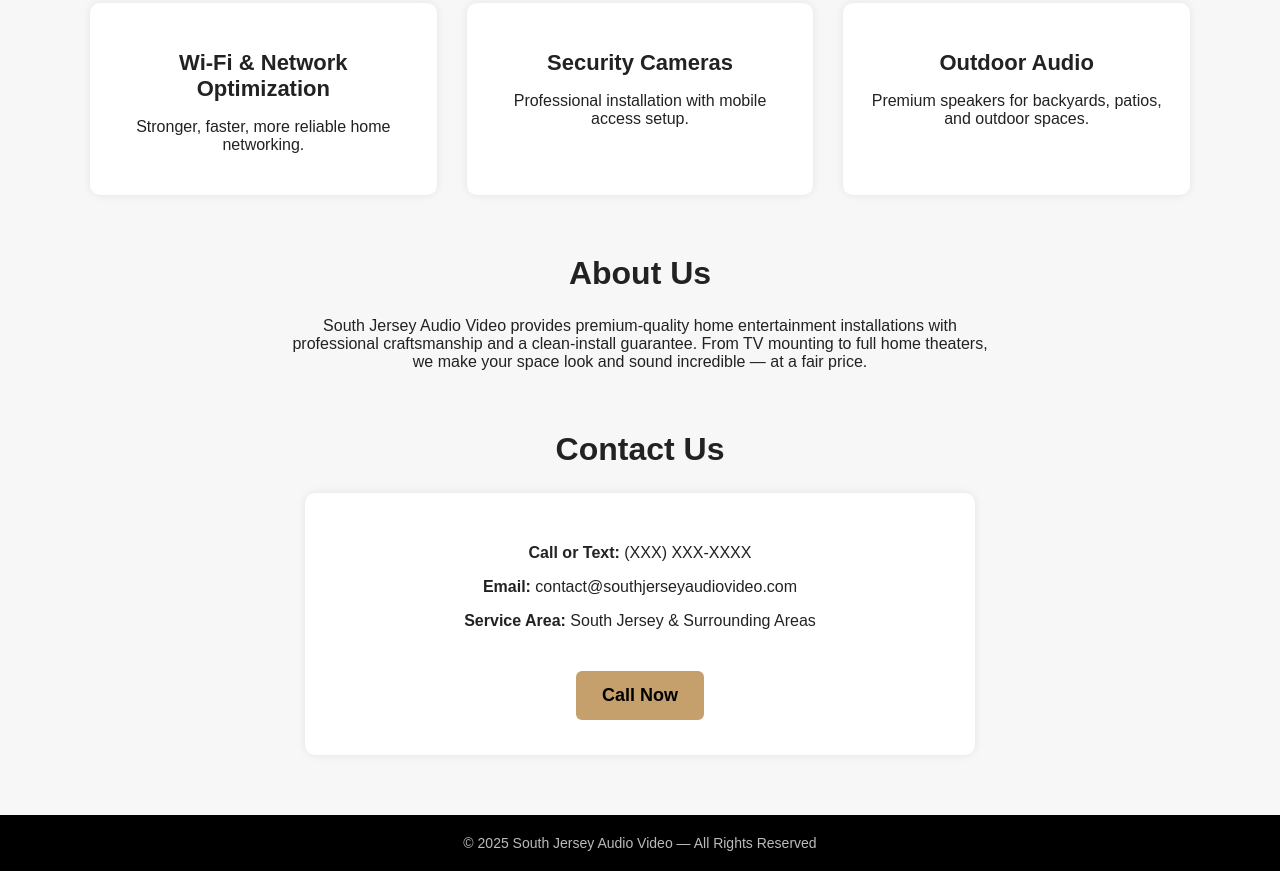
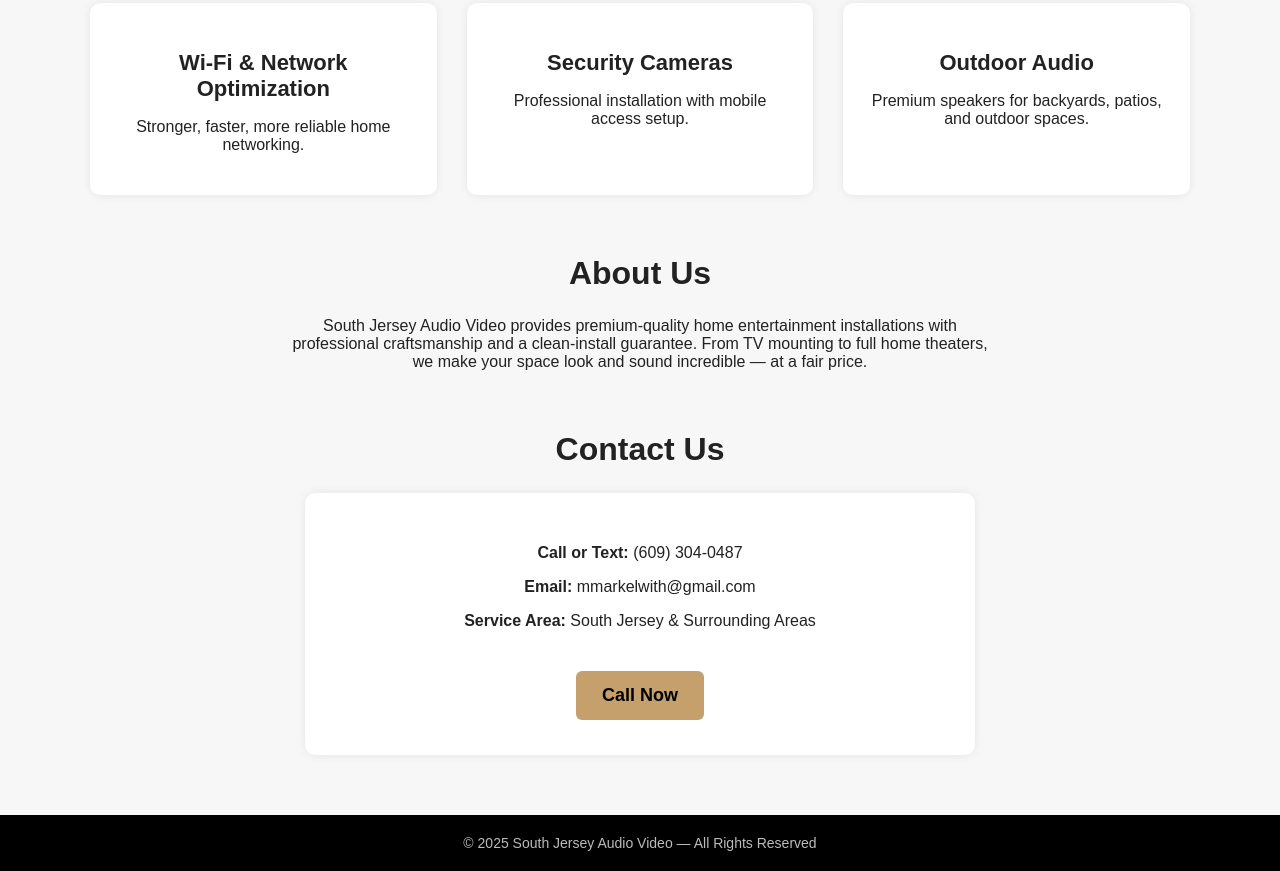
Before and after one commit to Southjerseyav/southjerseyav.github.io, a plain HTML site: page index.html in a window 1280 px wide. Shown: the part 797-1668 px from the top of the page. Drawn offline with Linux system fonts and the light colour scheme.

Commit message:
Update index.html

```diff
--- a/index.html
+++ b/index.html
@@ -190,10 +190,10 @@
     <h2>Contact Us</h2>
 
     <div class="contact-box">
-        <p><strong>Call or Text:</strong> (XXX) XXX-XXXX</p>
-        <p><strong>Email:</strong> contact@southjerseyaudiovideo.com</p>
+        <p><strong>Call or Text:</strong> (609) 304-0487</p>
+        <p><strong>Email:</strong> mmarkelwith@gmail.com</p>
         <p><strong>Service Area:</strong> South Jersey & Surrounding Areas</p>
-        <a href="tel:1234567890" class="button">Call Now</a>
+        <a href="tel:6093040487" class="button">Call Now</a>
     </div>
 </div>
 
```
